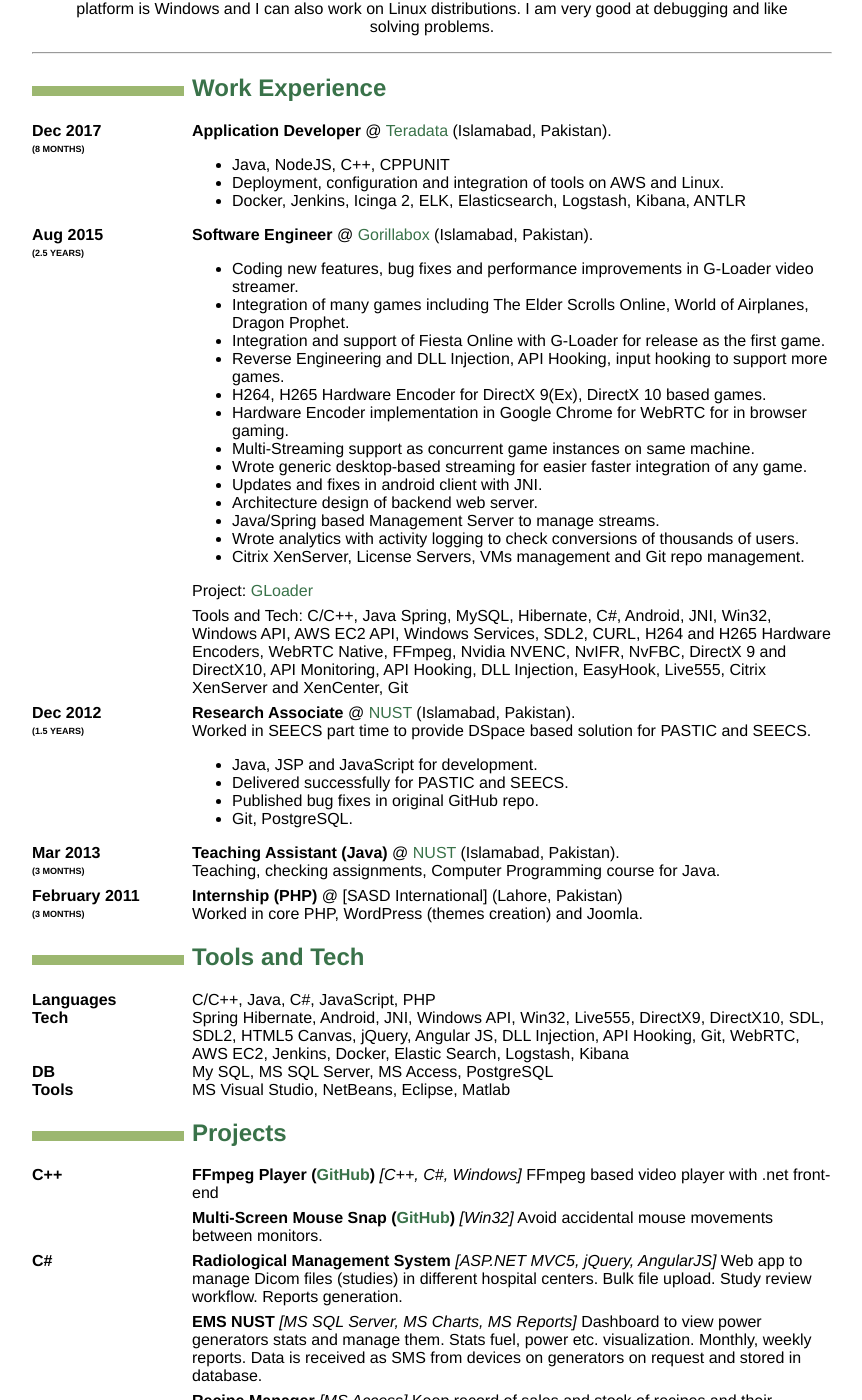
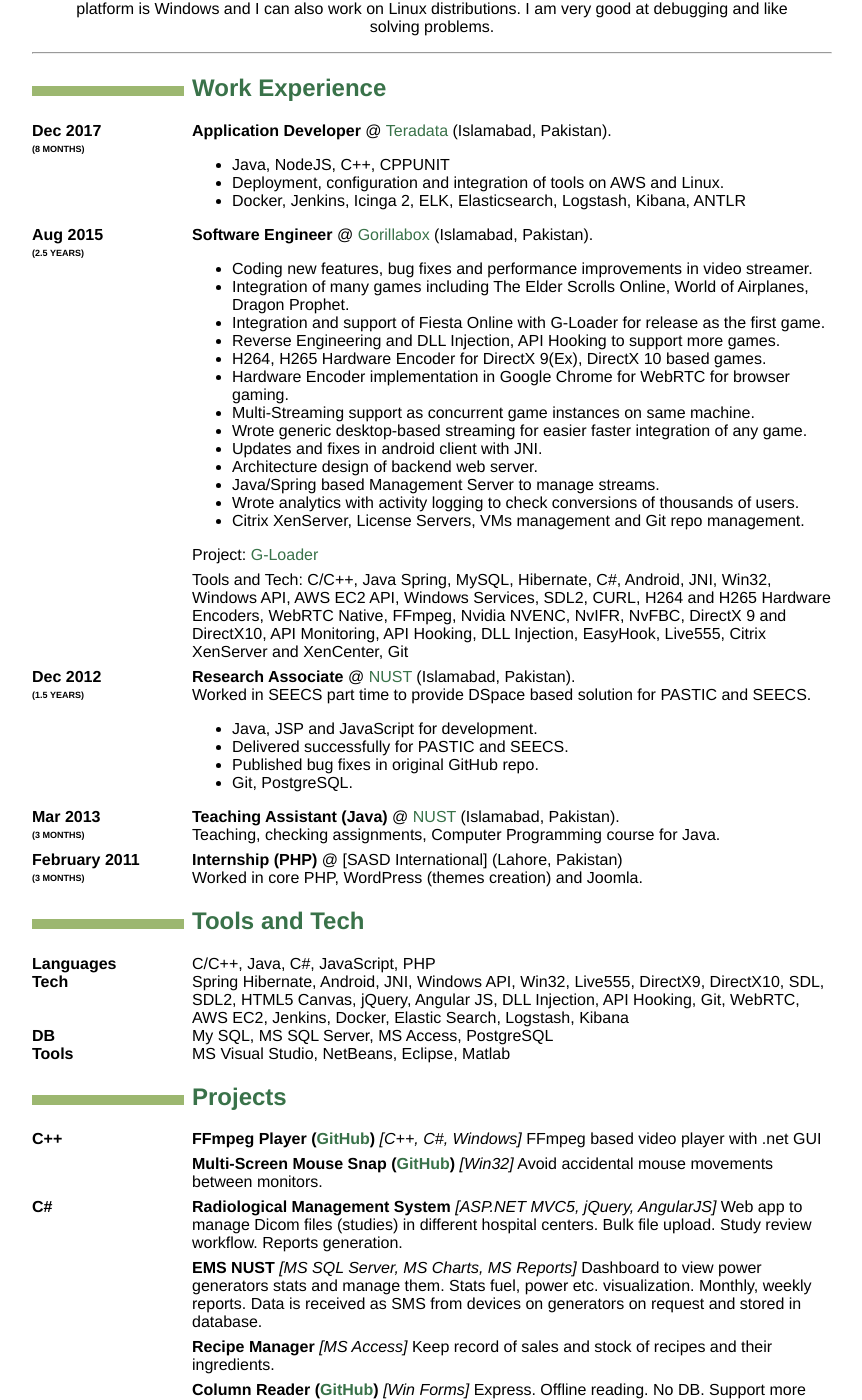
Before and after one commit to SMUsamaShah/SMUsamaShah.github.io, a Jekyll site: the page built from cv/index.md, in a window 1280 px wide and 1400 px high, scrolled down 193 px. Shown: the whole window, without its empty margins (208-1070 px from the left). Built offline with Jekyll 4.4.1, drawn with Linux system fonts in a browser that asks for light colours.

Commit message:
Update index.md

```diff
--- a/cv/index.md
+++ b/cv/index.md
@@ -32,12 +32,12 @@
 (2.5 years)
 : **Software Engineer** @ [Gorillabox](https://www.gorillabox.net/) (Islamabad, Pakistan).
 
-  - Coding new features, bug fixes and performance improvements in G-Loader video streamer.
+  - Coding new features, bug fixes and performance improvements in video streamer.
   - Integration of many games including The Elder Scrolls Online, World of Airplanes, Dragon Prophet.
   - Integration and support of Fiesta Online with G-Loader for release as the first game.
-  - Reverse Engineering and DLL Injection, API Hooking, input hooking to support more games.
+  - Reverse Engineering and DLL Injection, API Hooking to support more games.
   - H264, H265 Hardware Encoder for DirectX 9(Ex), DirectX 10 based games.
-  - Hardware Encoder implementation in Google Chrome for WebRTC for in browser gaming.
+  - Hardware Encoder implementation in Google Chrome for WebRTC for browser gaming.
   - Multi-Streaming support as concurrent game instances on same machine.
   - Wrote generic desktop-based streaming for easier faster integration of any game.
   - Updates and fixes in android client with JNI.
@@ -46,7 +46,7 @@
   - Wrote analytics with activity logging to check conversions of thousands of users.
   - Citrix XenServer, License Servers, VMs management and Git repo management.
 
-  Project: [GLoader](https://en.gamigo.com/corporate/gamigo-games/gorillabox-brings-its-successful-g-loader-technology-to-the-us-market-in-time-for-game-connection/)
+  Project: [G-Loader](https://en.gamigo.com/corporate/gamigo-games/gorillabox-brings-its-successful-g-loader-technology-to-the-us-market-in-time-for-game-connection/)
 
   Tools and Tech:
   C/C++, Java Spring, MySQL, Hibernate, C#, Android, JNI, Win32, Windows API, AWS EC2 API, Windows Services, SDL2, CURL, H264 and H265 Hardware Encoders, WebRTC Native, FFmpeg, Nvidia NVENC, NvIFR, NvFBC, DirectX 9 and DirectX10, API Monitoring, API Hooking, DLL Injection, EasyHook, Live555, Citrix XenServer and XenCenter, Git
@@ -97,7 +97,7 @@
 --------
 C++
 
-: **FFmpeg Player ([GitHub](https://github.com/SMUsamaShah/FFmpegCapturePlayer))** *[C++, C#, Windows]* FFmpeg based video player with .net front-end
+: **FFmpeg Player ([GitHub](https://github.com/SMUsamaShah/FFmpegCapturePlayer))** *[C++, C#, Windows]* FFmpeg based video player with .net GUI
 
 : **Multi-Screen Mouse Snap ([GitHub](https://github.com/SMUsamaShah/WindowsMultiscreenMouseSnap))** *[Win32]* Avoid accidental mouse movements between monitors.
 
```
